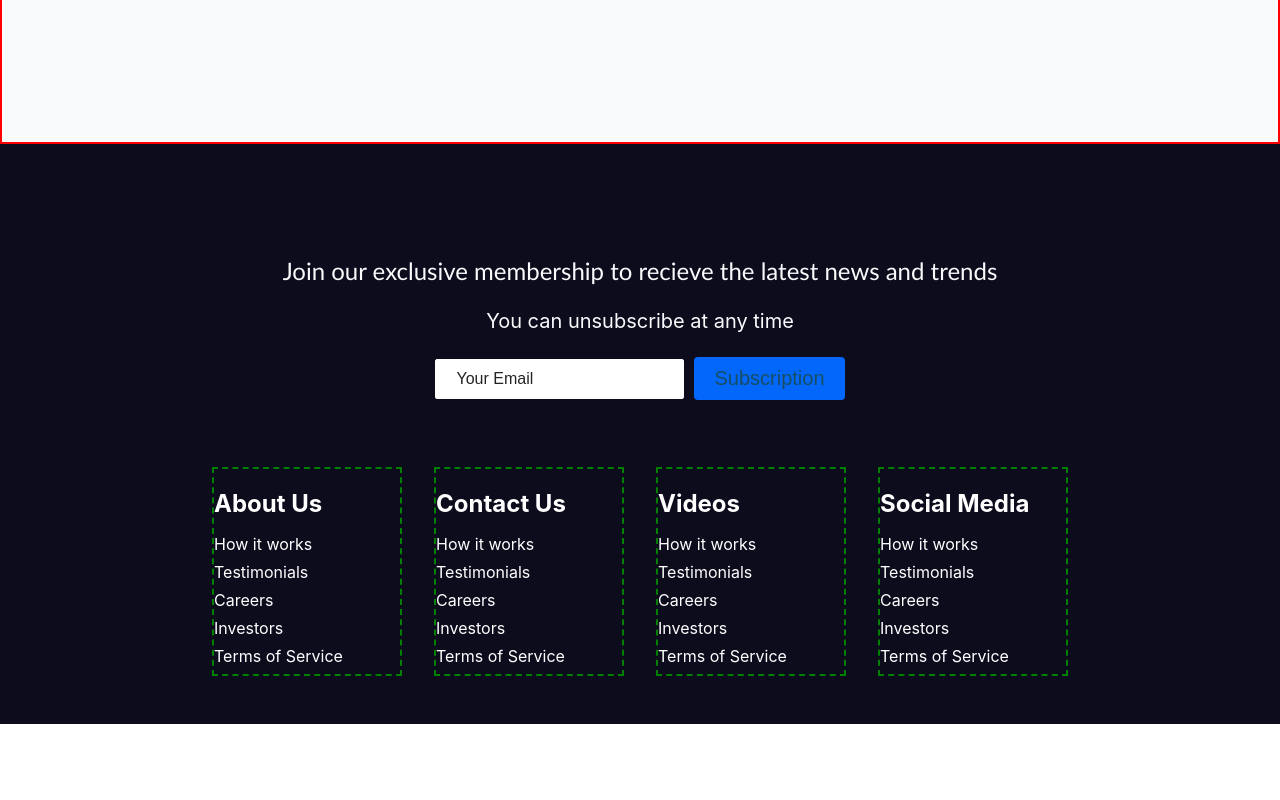
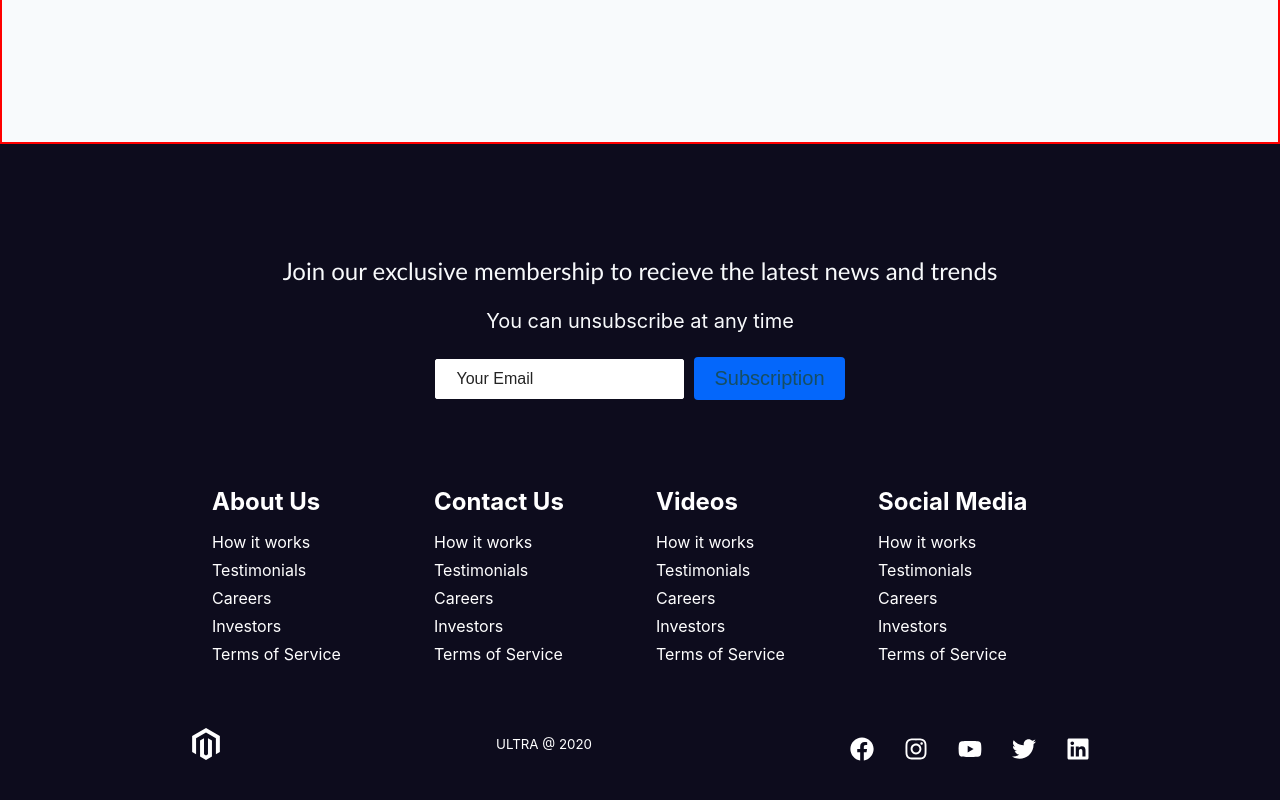
Before and after one commit to Dudi1896/react-web-styled-comp-v1, a React (Create React App) app: page / in a window 1280 px wide. Shown: the part 3062-3862 px from the top of the page. Before the commit the page ends 3786 px from the top, so only its background shows below. Built offline with nearby package versions, Linux system fonts and the light colour scheme.

Commit message:
footer alignmnent

```diff
--- a/src/Components/Footer/Footer.elements.js
+++ b/src/Components/Footer/Footer.elements.js
@@ -1,10 +1,10 @@
 import styled from "styled-components";
 import { theme } from "../../theme";
 import { Link } from "react-router-dom";
+import { FaMagento } from "react-icons/fa";
 
 export const FooterContainer = styled.div`
-  background: ${({ lightBg }) =>
-    lightBg ? theme.LightPrimary : theme.primaryDark};
+  background: ${theme.primaryDark};
   padding: 4rem 0 2rem 0;
   display: flex;
   flex-direction: column;
@@ -19,8 +19,7 @@ export const FooterSubscription = styled.section`
   text-align: center;
   margin-bottom: 24px;
   padding: 24px;
-  color: ${({ lightText }) =>
-    lightText ? theme.primaryDark : theme.LightPrimary};
+  color: ${theme.LightPrimary};
 `;
 
 export const FooterSubHeading = styled.p`
@@ -43,7 +42,7 @@ export const Form = styled.form`
 
   @media screen and (max-width: ${theme.mobile}) {
     flex-direction: column;
-    width: 80%;
+    width: 100%;
   }
 `;
 
@@ -60,7 +59,7 @@ export const FormInput = styled.input`
     color: #242424;
   }
 
-  @media screen and (max-width: ${({ theme }) => theme.mobile}) {
+  @media screen and (max-width: ${theme.mobile}) {
     width: 100%;
     margin: 0 0 16px 0;
   }
@@ -71,10 +70,14 @@ export const FooterLinksContainer = styled.div`
   max-width: 1000px;
   display: flex;
   justify-content: center;
+  align-items: center;
 
   @media screen and (max-width: ${theme.mobile}) {
-    /* flex-direction: column; */
     padding-top: 32px;
+  }
+
+  @media screen and (max-width: ${theme.mini}) {
+    flex-direction: column;
   }
 `;
 
@@ -93,9 +96,7 @@ export const FooterLinksItems = styled.div`
   margin: 16px;
   text-align: left;
   width: 190px;
-  box-sizing: border-box;
   color: #fff;
-  border: 2px dashed green;
 
   @media screen and (max-width: ${theme.mobile}) {
     margin: 0;
@@ -118,3 +119,53 @@ export const FooterLink = styled(Link)`
     transition: 0.3 ease-out;
   }
 `;
+
+export const SocialMedia = styled.section`
+  max-width: 1000px;
+  width: 100%;
+`;
+
+export const SocialMediaWrap = styled.div`
+display: flex;
+justify-content: space-between;
+align-items: center;
+width: 90%;
+max-width: 1000px;
+margin: 40px auto 0 auto;
+
+@media screen and (max-wdth: ${theme.mobile}){
+  flex-direction: column;
+}
+`;
+
+export const SocialLogo = styled(Link)`
+color: #fff;
+justify-self: start;
+cursor: pointer;
+text-decoration: none;
+font-size: 2rem;
+display: flex;
+align-items: center;
+margin-bottom: 16px;
+`;
+
+export const SocialIcon = styled(FaMagento)`
+  margin-right: 16px;
+`;
+
+export const WebsiteRights = styled.small`
+  color: #fff;
+  margin-bottom: 16px;
+`;
+
+export const SocialIcons = styled.div`
+  display: flex;
+  justify-content: space-between;
+  align-items: center;
+  width: 240px;
+`;
+
+export const SocialIconLink = styled.a`
+  color: #fff;
+  font-size: 24px;
+`;
--- a/src/Components/Footer/Footer.js
+++ b/src/Components/Footer/Footer.js
@@ -1,5 +1,12 @@
 import React from "react";
 import { Button } from "../../GlobalStyles";
+import {
+  FaFacebook,
+  FaInstagram,
+  FaYoutube,
+  FaTwitter,
+  FaLinkedin,
+} from "react-icons/fa";
 import {
   FooterContainer,
   FooterSubscription,
@@ -12,13 +19,16 @@ import {
   FooterLinksItems,
   FooterLinkTitle,
   FooterLink,
+  SocialMedia,
+  SocialMediaWrap,
+  SocialLogo,
+  WebsiteRights,
+  SocialIcons,
+  SocialIconLink,
+  SocialIcon,
 } from "./Footer.elements";
 
-const Footer = ({
-  lightBg,
-  lightText,
-  theme,
-}) => {
+const Footer = ({ lightBg, lightText, theme }) => {
   return (
     <FooterContainer lightBg={lightBg}>
       <FooterSubscription lightText={lightText}>
@@ -27,13 +37,19 @@ const Footer = ({
         </FooterSubHeading>
         <FooterSubText>You can unsubscribe at any time</FooterSubText>
         <Form theme={theme}>
-          <FormInput theme={theme} name="email" type="email" placeholder="Your Email" />
+          <FormInput
+            theme={theme}
+            name="email"
+            type="email"
+            placeholder="Your Email"
+          />
           <Button fontBig>Subscription</Button>
         </Form>
       </FooterSubscription>
-      <FooterLinksContainer>
+      <FooterLinksContainer theme={theme}>
+        {/* <FooterLinksWrapper theme={theme}> */}
+
         <FooterLinksWrapper theme={theme}>
-
           <FooterLinksItems theme={theme}>
             <FooterLinkTitle>About Us</FooterLinkTitle>
             <FooterLink to="sign-up">How it works</FooterLink>
@@ -42,36 +58,71 @@ const Footer = ({
             <FooterLink to="/">Investors</FooterLink>
             <FooterLink to="/">Terms of Service</FooterLink>
           </FooterLinksItems>
-
-          <FooterLinksItems>
-          <FooterLinkTitle>Contact Us</FooterLinkTitle>
+          <FooterLinksItems theme={theme}>
+            <FooterLinkTitle>Contact Us</FooterLinkTitle>
             <FooterLink to="sign-up">How it works</FooterLink>
             <FooterLink to="/">Testimonials</FooterLink>
             <FooterLink to="/">Careers</FooterLink>
             <FooterLink to="/">Investors</FooterLink>
             <FooterLink to="/">Terms of Service</FooterLink>
           </FooterLinksItems>
+          </FooterLinksWrapper>
 
-          <FooterLinksItems>
-          <FooterLinkTitle>Videos</FooterLinkTitle>
+        <FooterLinksWrapper theme={theme}>
+          <FooterLinksItems theme={theme}>
+            <FooterLinkTitle>Videos</FooterLinkTitle>
             <FooterLink to="sign-up">How it works</FooterLink>
             <FooterLink to="/">Testimonials</FooterLink>
             <FooterLink to="/">Careers</FooterLink>
             <FooterLink to="/">Investors</FooterLink>
             <FooterLink to="/">Terms of Service</FooterLink>
           </FooterLinksItems>
-
-          <FooterLinksItems>
-          <FooterLinkTitle>Social Media</FooterLinkTitle>
+          <FooterLinksItems theme={theme}>
+            <FooterLinkTitle>Social Media</FooterLinkTitle>
             <FooterLink to="sign-up">How it works</FooterLink>
             <FooterLink to="/">Testimonials</FooterLink>
             <FooterLink to="/">Careers</FooterLink>
             <FooterLink to="/">Investors</FooterLink>
             <FooterLink to="/">Terms of Service</FooterLink>
           </FooterLinksItems>
+        </FooterLinksWrapper>
 
-        </FooterLinksWrapper>
+        {/* </FooterLinksWrapper> */}
       </FooterLinksContainer>
+      <SocialMedia>
+        <SocialMediaWrap theme={theme}>
+          <SocialLogo to="/">
+            <SocialIcon />
+          </SocialLogo>
+          <WebsiteRights>ULTRA @ 2020</WebsiteRights>
+          <SocialIcons>
+            <SocialIconLink href="/" target="_blank" aria-label="Facebook">
+              <FaFacebook />
+            </SocialIconLink>
+
+            <SocialIconLink href="/" target="_blank" aria-label="Instagram">
+              <FaInstagram />
+            </SocialIconLink>
+
+            <SocialIconLink
+              href="/https://www.youtube.com/watch?v=iP_HqoCuRI0"
+              target="_blank"
+              aria-label="Youtube"
+              rel="noopener noreferrer"
+            >
+              <FaYoutube />
+              </SocialIconLink>
+
+              <SocialIconLink href="/" target="_blank" aria-label="Twitter">
+                <FaTwitter />
+              </SocialIconLink>
+
+              <SocialIconLink href="/" target="_blank" aria-label="Linkedin">
+                <FaLinkedin />
+            </SocialIconLink>
+          </SocialIcons>
+        </SocialMediaWrap>
+      </SocialMedia>
     </FooterContainer>
   );
 };
--- a/src/GlobalStyles.js
+++ b/src/GlobalStyles.js
@@ -20,7 +20,7 @@ const GlobalStyles = createGlobalStyle`
         Helvetica, Arial, sans-serif, "Apple Color Emoji", "Segoe UI Emoji",
          "Segoe UI Symbol", "Lato", "Poppins";
 
-        @media screen and (max-wdth: 991px) {
+        @media screen and (max-wdth: ${theme.mobile}) {
             padding-right: 30px;
             padding-left: 30px;
         }
@@ -37,7 +37,7 @@ const GlobalStyles = createGlobalStyle`
         padding-left: 50px;
         /* border: dashed 2px darkcyan; */
 
-        @media screen and (max-wdth: 991px) {
+        @media screen and (max-wdth: ${theme.mobile}) {
             padding-right: 30px;
             padding-left: 30px;
         }
@@ -61,7 +61,7 @@ const GlobalStyles = createGlobalStyle`
             background: ${({primary})=> (primary ? theme.bluePrimary : theme.purplePrimary)};
         }
 
-        @media screen and (max-width: 960px) {
+        @media screen and (max-width: ${theme.mobile}) {
             width: 100%;
         }
 
--- a/src/theme.js
+++ b/src/theme.js
@@ -8,6 +8,7 @@ export const theme ={
     MidPrimary: '#BEC9DF',
     LightPrimary: '#F8FAFC',
     mobile: '820px',
+    mini: '450px',
     purplePrimary: '#4B59F7',
     bluePrimary: '#0467FB',
 }
```
